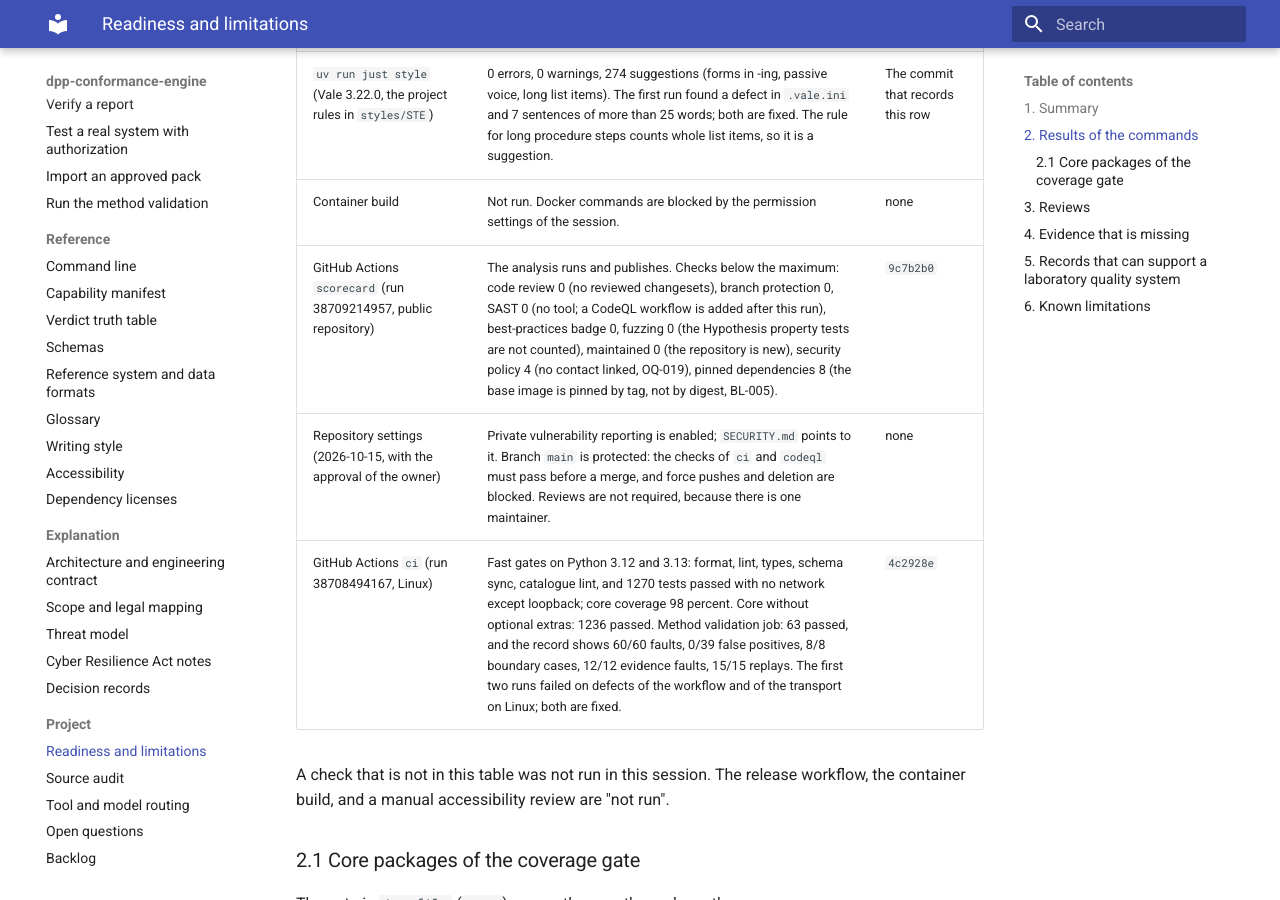
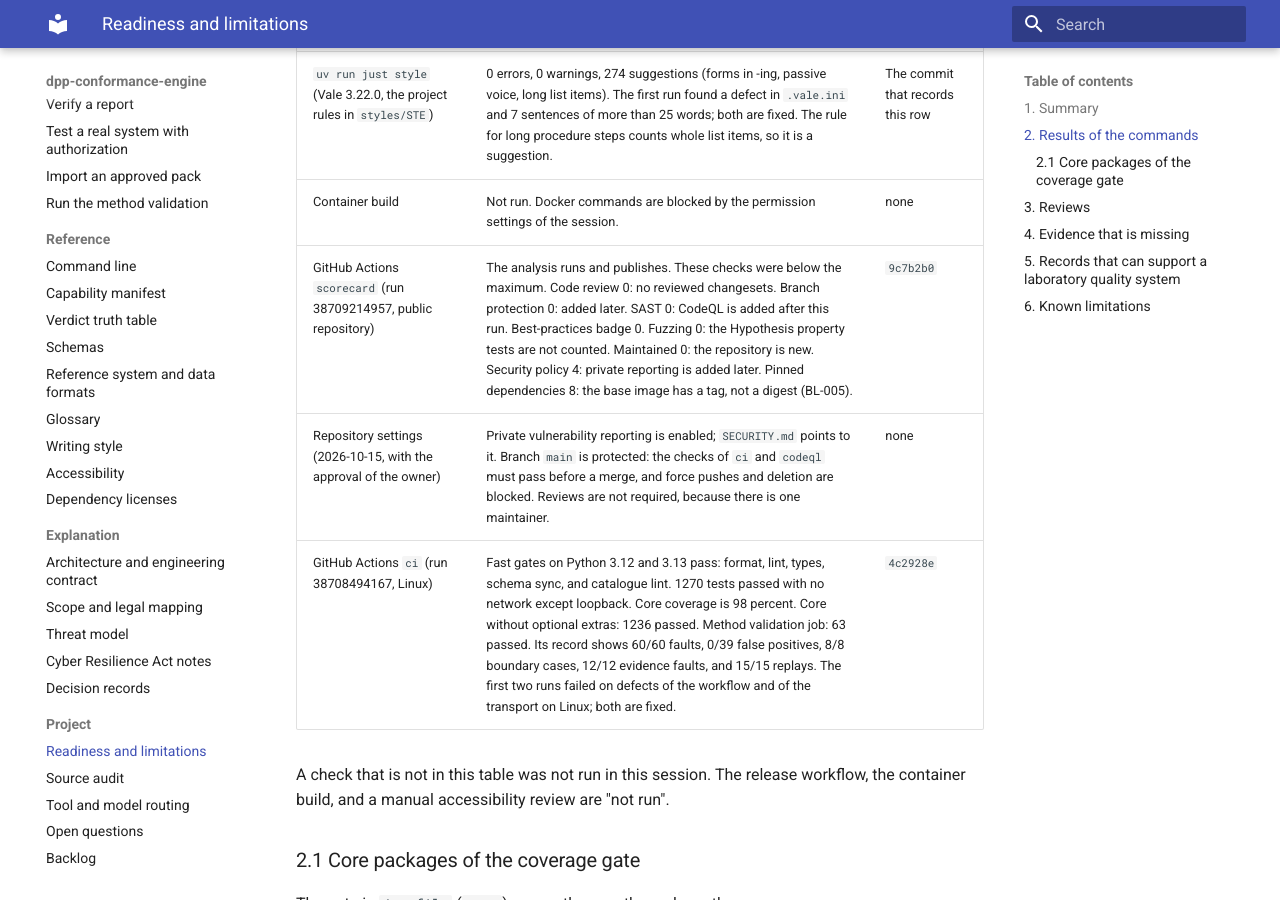
Before and after one commit to hadijannat/dpp-conformance-engine, an MkDocs documentation site: the page built from docs/readiness.md, in a window 1280 px wide and 900 px high, scrolled down 2614 px. Built offline with MkDocs 1.6.1 and Material for MkDocs 9.7.7, drawn with Linux system fonts in a browser that asks for light colours; the version menu is left out.

Commit message:
docs(readiness): split two table cells that Vale found too long
Co-Authored-By: Claude Opus 5.5 <noreply@anthropic.com>

```diff
--- a/docs/readiness.md
+++ b/docs/readiness.md
@@ -44,9 +44,9 @@ ran the commands. No human has repeated them.
 | `uvx pip-audit` over `uv export --all-extras --all-groups` (dependency vulnerability scan, 2026-10-15) | pip-audit 2.10.1: no known vulnerabilities in the 111 locked packages. The scan sends package names and versions to the vulnerability databases. | `a2c72ef` |
 | `uv run just style` (Vale 3.22.0, the project rules in `styles/STE`) | 0 errors, 0 warnings, 274 suggestions (forms in -ing, passive voice, long list items). The first run found a defect in `.vale.ini` and 7 sentences of more than 25 words; both are fixed. The rule for long procedure steps counts whole list items, so it is a suggestion. | The commit that records this row |
 | Container build | Not run. Docker commands are blocked by the permission settings of the session. | none |
-| GitHub Actions `scorecard` (run 38709214957, public repository) | The analysis runs and publishes. Checks below the maximum: code review 0 (no reviewed changesets), branch protection 0, SAST 0 (no tool; a CodeQL workflow is added after this run), best-practices badge 0, fuzzing 0 (the Hypothesis property tests are not counted), maintained 0 (the repository is new), security policy 4 (no contact linked, OQ-019), pinned dependencies 8 (the base image is pinned by tag, not by digest, BL-005). | `9c7b2b0` |
+| GitHub Actions `scorecard` (run 38709214957, public repository) | The analysis runs and publishes. These checks were below the maximum. Code review 0: no reviewed changesets. Branch protection 0: added later. SAST 0: CodeQL is added after this run. Best-practices badge 0. Fuzzing 0: the Hypothesis property tests are not counted. Maintained 0: the repository is new. Security policy 4: private reporting is added later. Pinned dependencies 8: the base image has a tag, not a digest (BL-005). | `9c7b2b0` |
 | Repository settings (2026-10-15, with the approval of the owner) | Private vulnerability reporting is enabled; `SECURITY.md` points to it. Branch `main` is protected: the checks of `ci` and `codeql` must pass before a merge, and force pushes and deletion are blocked. Reviews are not required, because there is one maintainer. | none |
-| GitHub Actions `ci` (run 38708494167, Linux) | Fast gates on Python 3.12 and 3.13: format, lint, types, schema sync, catalogue lint, and 1270 tests passed with no network except loopback; core coverage 98 percent. Core without optional extras: 1236 passed. Method validation job: 63 passed, and the record shows 60/60 faults, 0/39 false positives, 8/8 boundary cases, 12/12 evidence faults, 15/15 replays. The first two runs failed on defects of the workflow and of the transport on Linux; both are fixed. | `4c2928e` |
+| GitHub Actions `ci` (run 38708494167, Linux) | Fast gates on Python 3.12 and 3.13 pass: format, lint, types, schema sync, and catalogue lint. 1270 tests passed with no network except loopback. Core coverage is 98 percent. Core without optional extras: 1236 passed. Method validation job: 63 passed. Its record shows 60/60 faults, 0/39 false positives, 8/8 boundary cases, 12/12 evidence faults, and 15/15 replays. The first two runs failed on defects of the workflow and of the transport on Linux; both are fixed. | `4c2928e` |
 
 A check that is not in this table was not run in this session. The release workflow, the
 container build, and a manual accessibility review are "not run".
```
